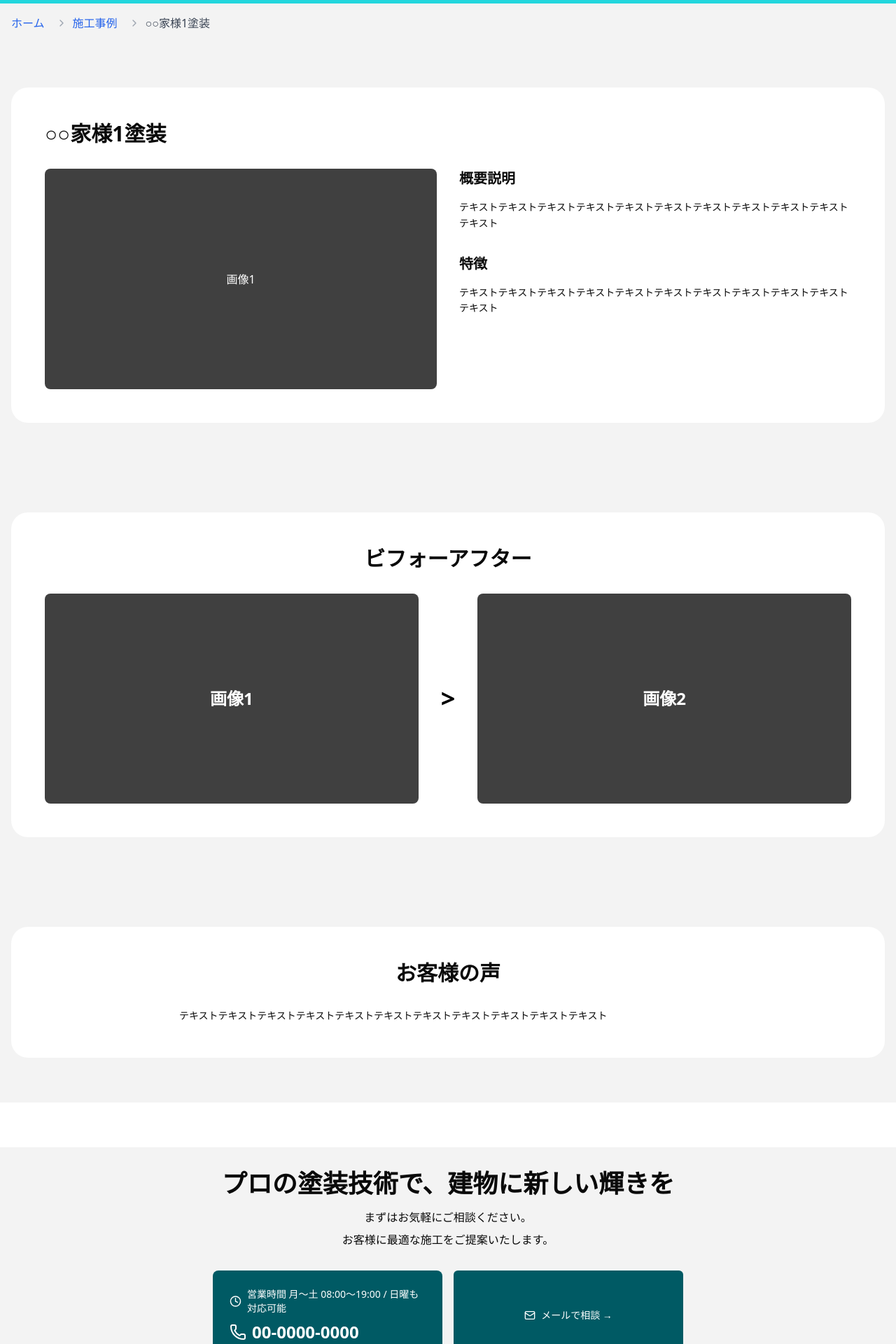
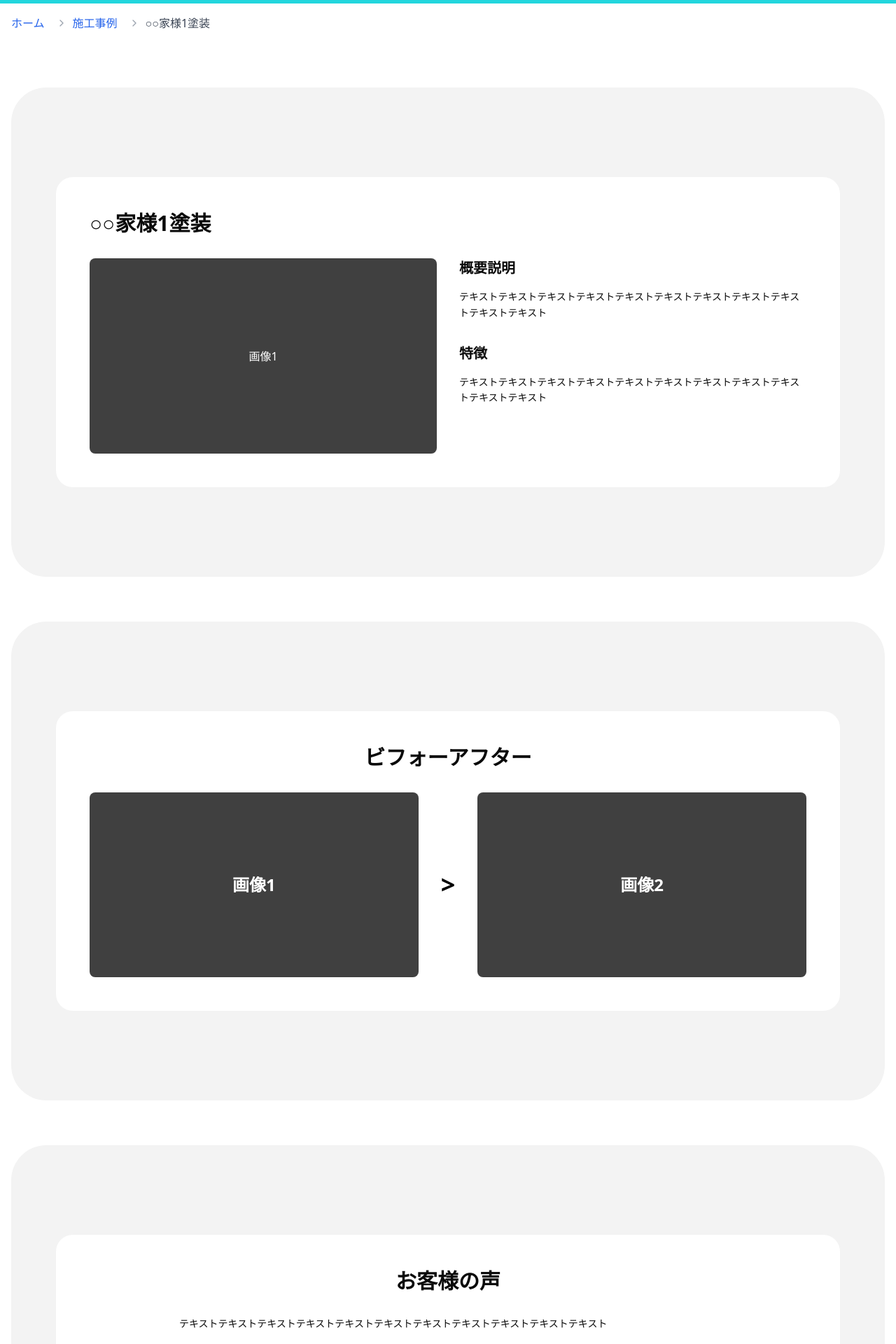
Before and after one commit to TomoyaSekiWk315/NextJsTeamPractice, a Next.js app in the folder nextjs-team-practice/: page /works/1 in a window 1280 px wide. Shown: the part 440-2360 px from the top of the page at 70% size. Built offline with nearby package versions, Linux system fonts and the light colour scheme.

Commit message:
fix:ExampleofConstruction-backround：施工事例詳細ページの背景を修正

```diff
--- a/nextjs-team-practice/app/works/[id]/page.tsx
+++ b/nextjs-team-practice/app/works/[id]/page.tsx
@@ -54,7 +54,7 @@ export default async function WorkDetailPage({
     <div className="min-h-screen">
       <Header />
       <WorkDetailHero />
-      <main className="bg-[#f3f3f3]">
+      <main className="bg-[#ffffff]">
         <div className="container mx-auto px-4">
           <Breadcrumb
             items={[
@@ -63,9 +63,15 @@ export default async function WorkDetailPage({
               { label: workData.title, href: `/works/${params.id}` }
             ]}
           />
-          <WorkOverview data={workData} />
-          <BeforeAfter />
-          <CustomerVoice testimonial={workData.customerVoice} />
+          <div className="w-full bg-[#F3F3F3] rounded-[50px] p-16 my-16">
+            <WorkOverview data={workData} />
+          </div>
+          <div className="w-full bg-[#F3F3F3] rounded-[50px] p-16 my-16">
+            <BeforeAfter />
+          </div>
+          <div className="w-full bg-[#F3F3F3] rounded-[50px] p-16 my-16">
+            <CustomerVoice testimonial={workData.customerVoice} />
+          </div>
         </div>
         <ContactCTA />
         <Footer />
```
